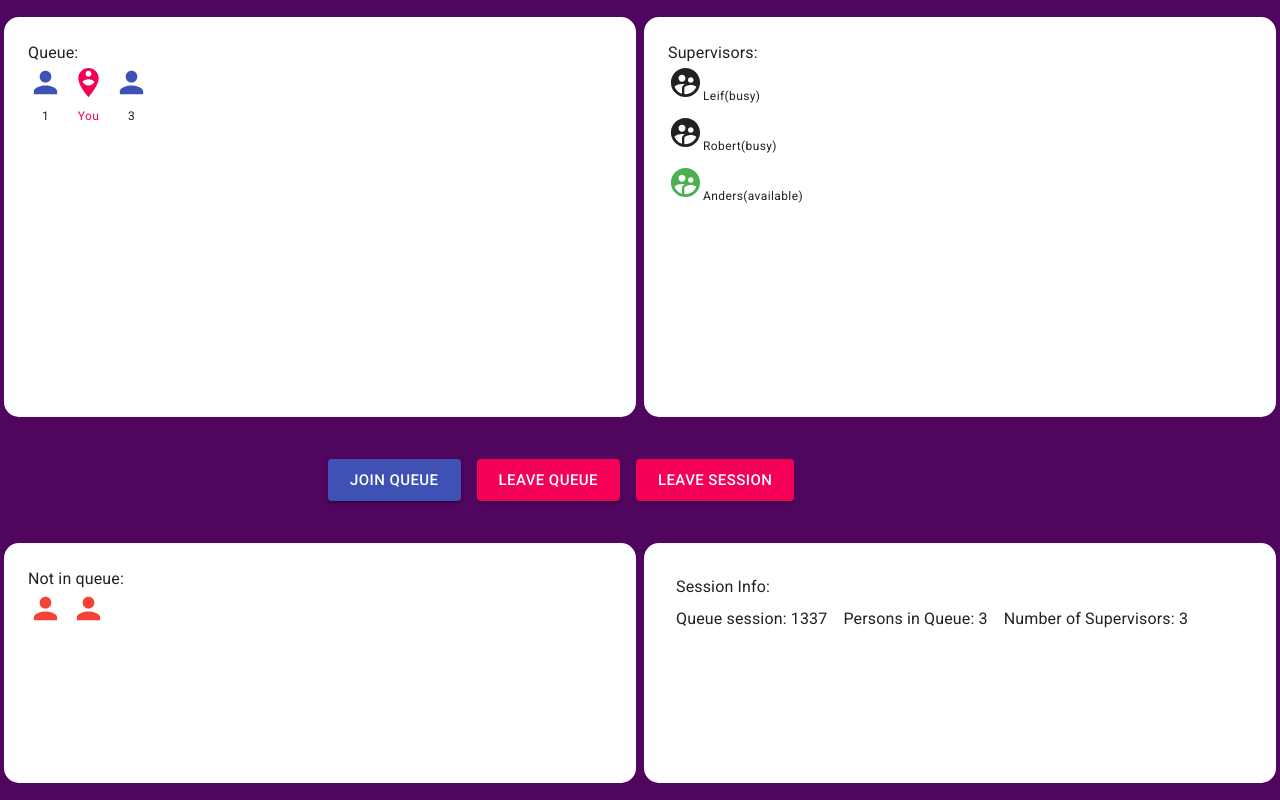
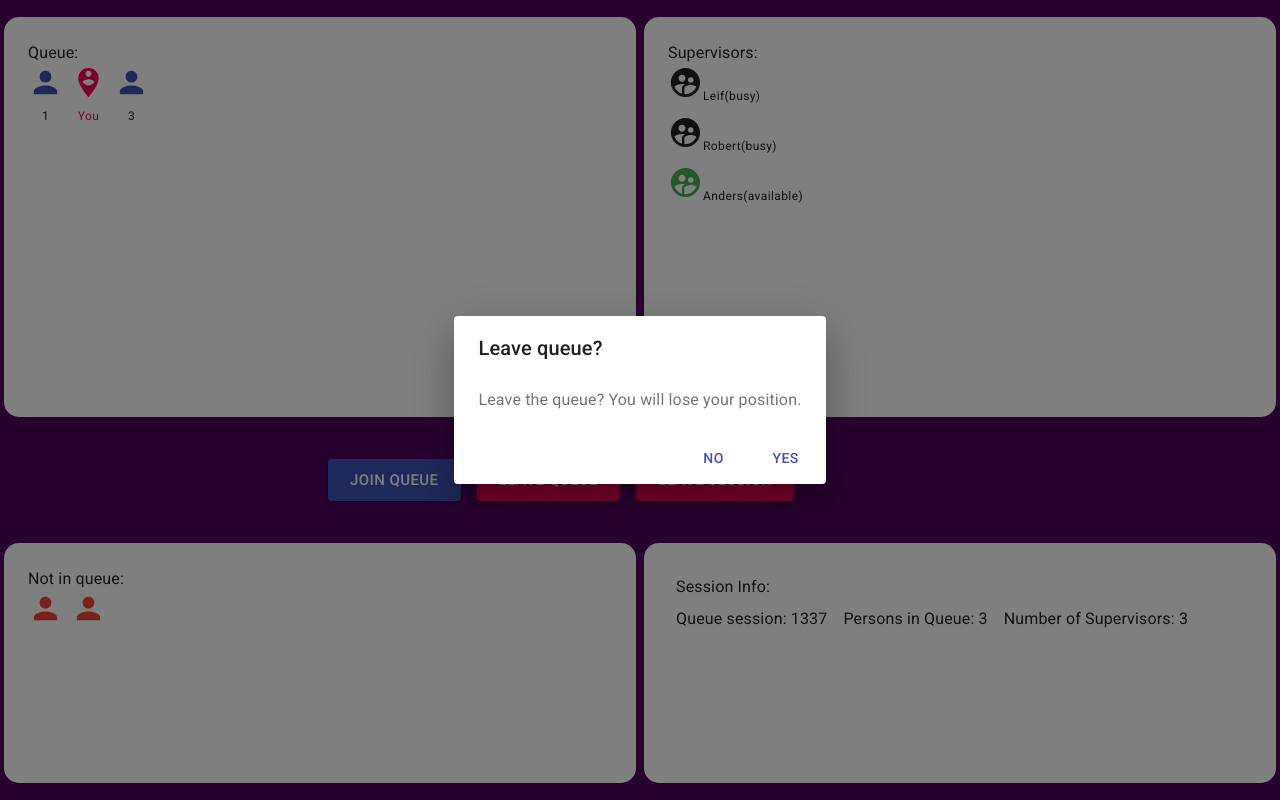
Before and after one commit to siavashhanifi/integrity-safe-queue, a React (Create React App) app in the folder react_front_end/: page / in a window 1280 px wide. Both pictures are taken after a click on the button "LEAVE QUEUE". Built offline with nearby package versions, Linux system fonts and the light colour scheme.

Commit message:
implement dialogbox and functions for handling button clicks in QueueSession

```diff
--- /dev/null
+++ b/react_front_end/src/QueueSession/AlertDialog.js
@@ -0,0 +1,57 @@
+import React from 'react';
+import Button from '@material-ui/core/Button';
+import Dialog from '@material-ui/core/Dialog';
+import DialogActions from '@material-ui/core/DialogActions';
+import DialogContent from '@material-ui/core/DialogContent';
+import DialogContentText from '@material-ui/core/DialogContentText';
+import DialogTitle from '@material-ui/core/DialogTitle';
+
+
+const MESSAGE_LEAVE_QUEUE = "Leave the queue? You will lose your position."
+const MESSAGE_LEAVE_SESSION = "Leave the session?"
+
+
+export default function AlertDialog(props) {
+
+
+    const handleNo = () => {
+      props.setOpen(false);
+    };
+
+    const handleYes = () => {
+      props.setOpen(false);
+      if(props.action === 'LEAVE_QUEUE');
+      //tell backend queuee left queue
+      else if(props.action === 'LEAVE_SESSION');
+      //tell backend queuee left session
+    };
+
+    return (
+      <div>
+
+        <Dialog
+          open={props.open}
+          onClose={props.handleClose}
+          aria-labelledby="alert-dialog-title"
+          aria-describedby="alert-dialog-description"
+        >
+          <DialogTitle id="alert-dialog-title">{props.action === 'LEAVE_QUEUE' ?
+              'Leave queue?' : 'Leave session?'}</DialogTitle>
+          <DialogContent>
+            <DialogContentText id="alert-dialog-description">
+              {props.action === 'LEAVE_QUEUE' ?
+              MESSAGE_LEAVE_QUEUE : MESSAGE_LEAVE_SESSION}
+            </DialogContentText>
+          </DialogContent>
+          <DialogActions>
+            <Button onClick={handleNo} color="primary">
+              No
+            </Button>
+            <Button onClick={handleYes} color="primary" autoFocus>
+              Yes
+            </Button>
+          </DialogActions>
+        </Dialog>
+      </div>
+    );
+  }
--- a/react_front_end/src/QueueSession/index.js
+++ b/react_front_end/src/QueueSession/index.js
@@ -5,6 +5,7 @@ import Queue  from './Queue';
 import Supervisors from './Supervisors';
 import NotInQueue from './NotInQueue';
 import { Autorenew } from '@material-ui/icons';
+import AlertDialog from './AlertDialog';
 
 
 const useStyles = makeStyles((theme) => ({
@@ -37,6 +38,7 @@ buttons: {
 
 export default function QueueSession() {
     const classes = useStyles();
+    const userid = 1
     const sessionId = 1337;
     const queueState = {sessionId: 1337,
                         supervisors: [{ name: "Leif", isHelping: true }, { name: "Robert", isHelping: true }, { name: "Anders", isHelping: false }],
@@ -44,13 +46,34 @@ export default function QueueSession() {
                         peopleInQueue: 3,
                     }
 
+    const [alertDialogOpen, alertDialogSetOpen] = React.useState(false);
+    const [alertDialogAction, setAlertDialogAction] = React.useState('');
+
+    const handleJoinQueue = (event) => {
+            //tell backend queuee joined queue
+    }
+
+    const handleLeaveQueue = (event) => {
+        setAlertDialogAction('LEAVE_QUEUE');
+        alertDialogSetOpen(true);
+    }
+
+    const handleLeaveSession = (event) => {
+        setAlertDialogAction('LEAVE_SESSION');
+        alertDialogSetOpen(true);
+    }
+
+
     return (
+
        <Grid container
             spacing={1}
             className={classes.content}
             alignItems="center"
             justify="center"
        >
+           <AlertDialog action={alertDialogAction} open={alertDialogOpen} setOpen={alertDialogSetOpen}/>
+
            <Grid item xs={6}>
                 <Box bgcolor="white" height="50vh" padding={3} borderRadius={15} >
                     <Typography>Queue:</Typography>
@@ -69,9 +92,9 @@ export default function QueueSession() {
 
            <Grid item xs={12}>
                 <Box className={classes.buttons}>
-                    <Button color="primary" variant="contained" size="large">Join Queue</Button>
-                    <Button color="secondary" variant="contained" size="large">Leave Queue</Button>
-                    <Button color="secondary" variant="contained" size="large">Leave Session</Button>
+                    <Button color="primary" variant="contained" size="large" onClick={handleJoinQueue}>Join Queue</Button>
+                    <Button color="secondary" variant="contained" size="large" onClick={handleLeaveQueue}>Leave Queue</Button>
+                    <Button color="secondary" variant="contained" size="large" onClick={handleLeaveSession}>Leave Session</Button>
                 </Box>
            </Grid>
 
```
